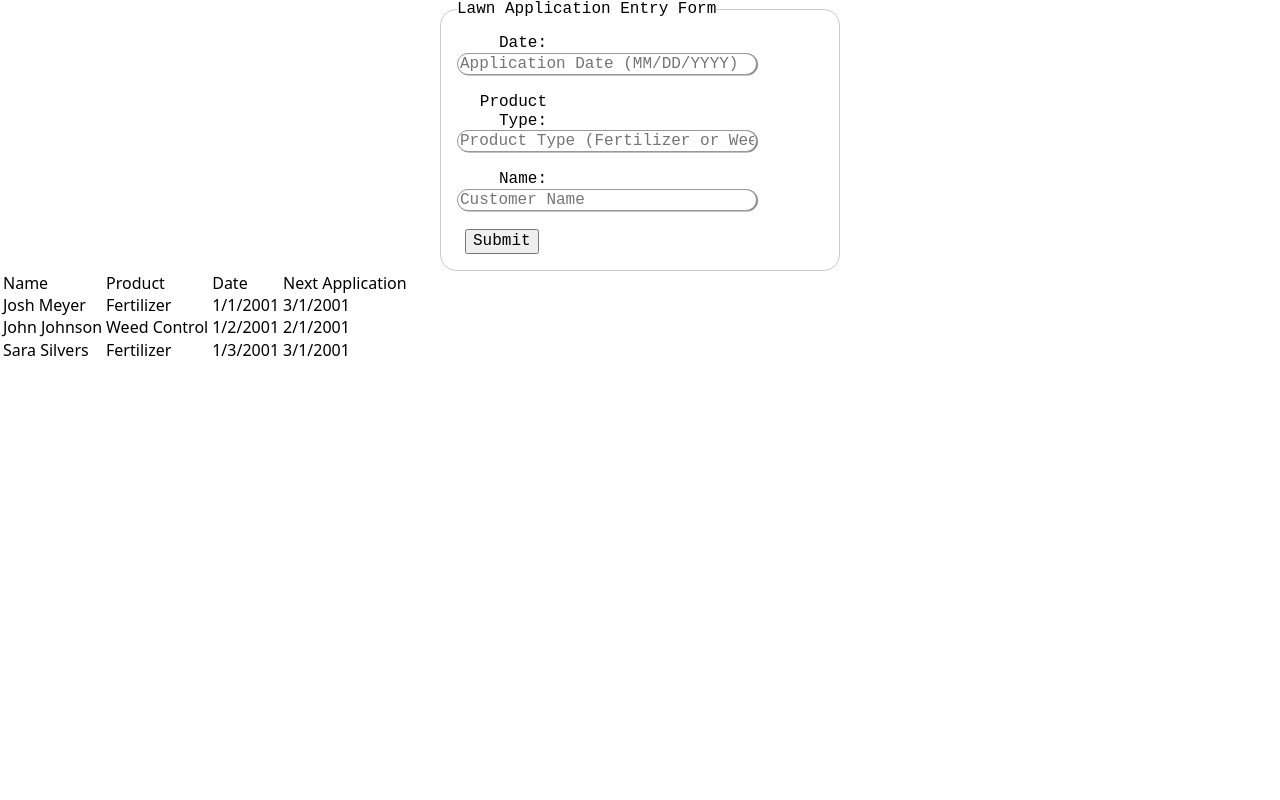
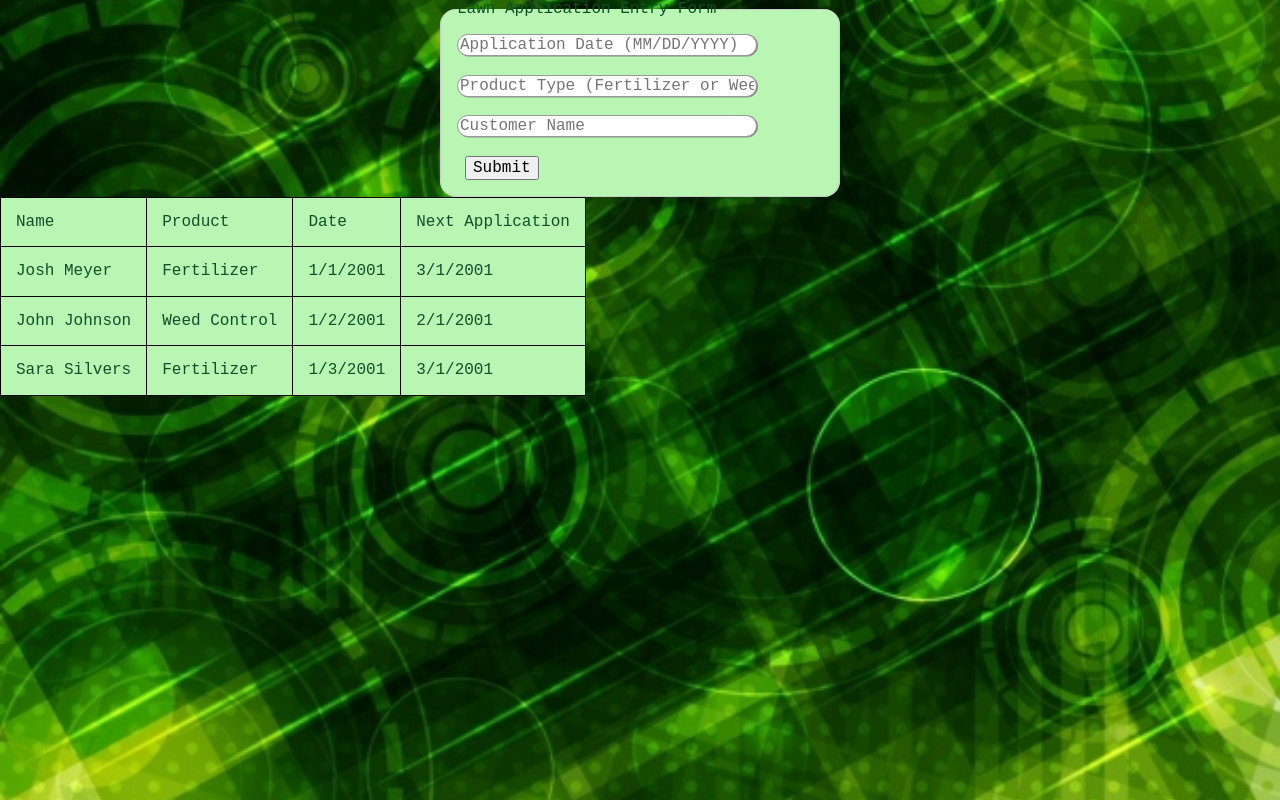
Before and after one commit to swic-cis-177/mt-project-jcm-dev, a website with bundled scripts: page index.html in a window 1280 px wide. Built offline with nearby package versions, Linux system fonts and the light colour scheme.

Commit message:
Update styling

```diff
--- a/style.css
+++ b/style.css
@@ -1,5 +1,24 @@
-form {
+body {
+  background-image: url("../Images/green2.png");
+  background-position: center;
+  background-repeat: no-repeat;
+  background-size: cover;
+  height: 100%;
+}
+
+fieldset,
+table {
+  background-color: rgb(185, 245, 179);
+  color: rgb(15, 80, 40);
   font-family: Courier New, courier, monospace;
+}
+
+table,
+th,
+td {
+  border: 1px solid black;
+  border-collapse: collapse;
+  padding: 15px;
 }
 
 fieldset {
@@ -11,9 +30,11 @@ fieldset {
 }
 
 label {
-  /* Uniform size & alignment */
   display: inline-block;
+  left: -9999px;
+  position: absolute;
   text-align: right;
+  top: -9999px;
   width: 90px;
 }
 
```
